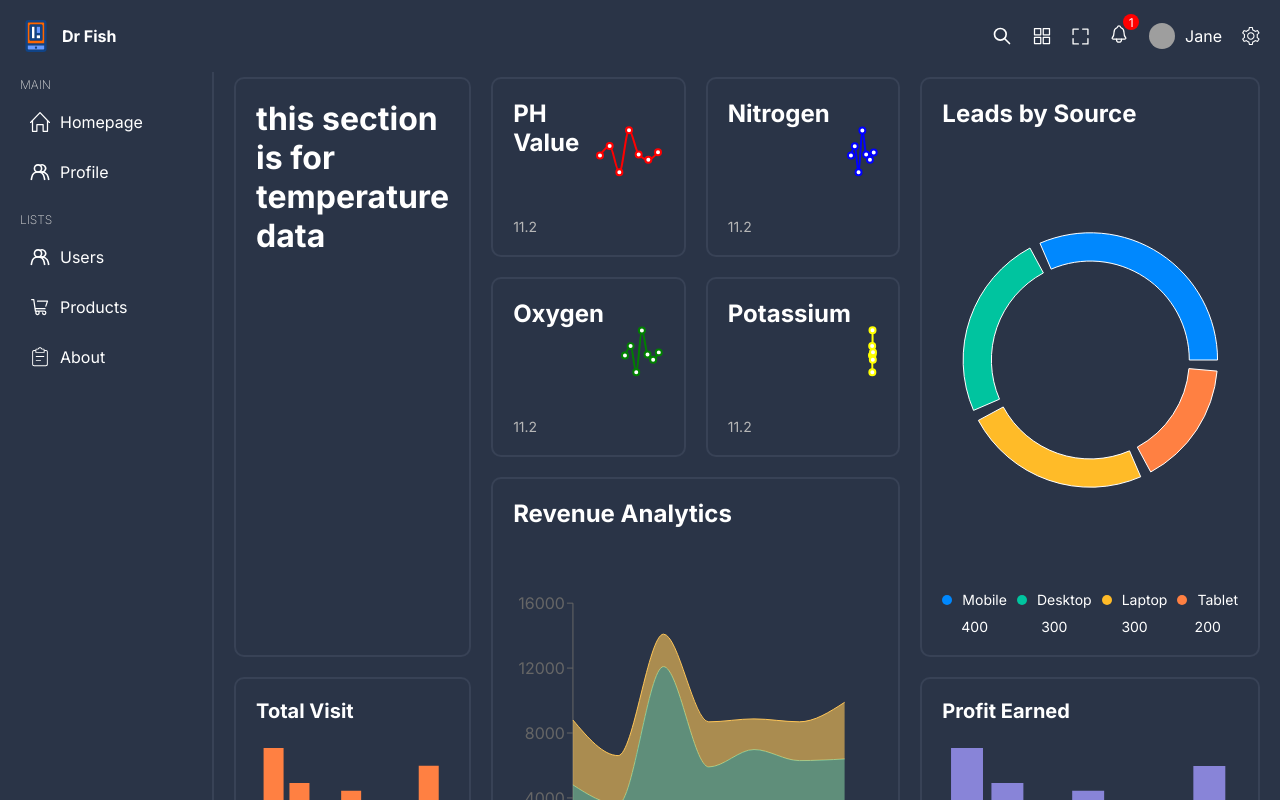
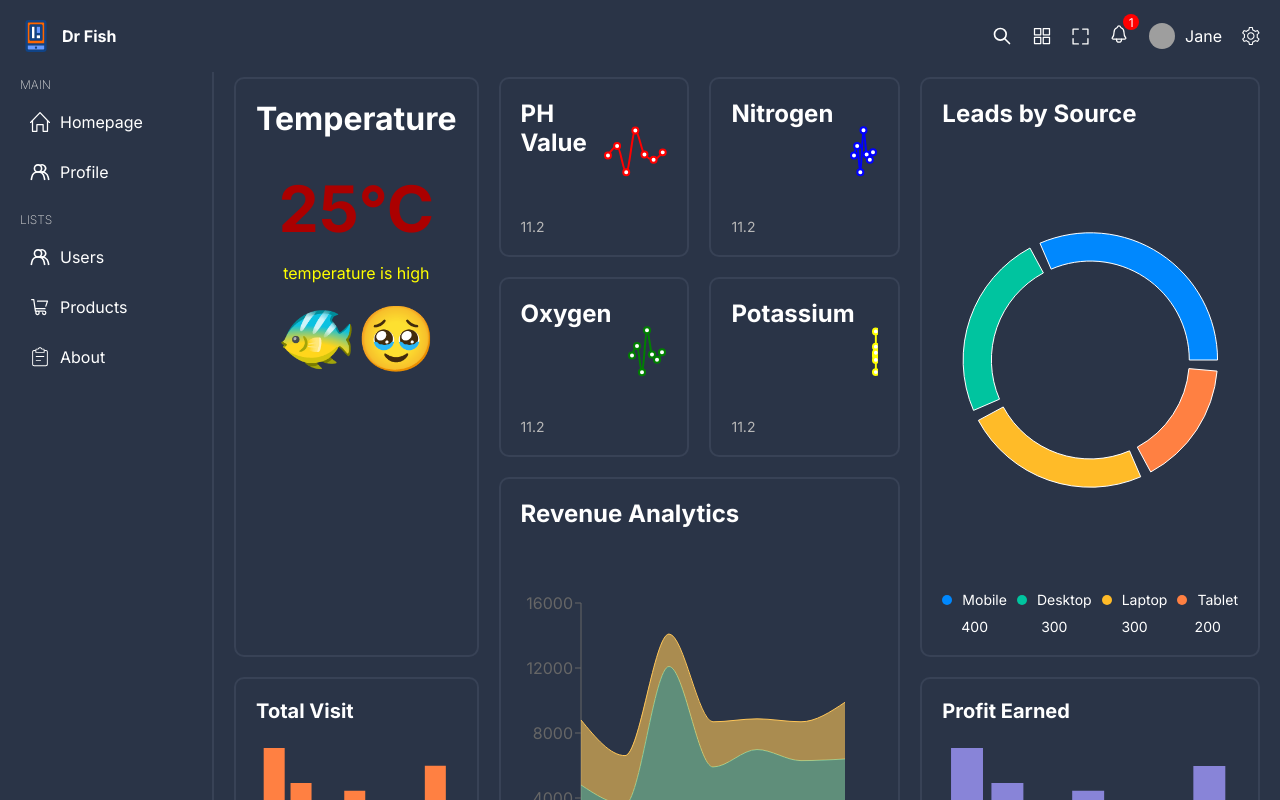
Before and after one commit to santoshyadav-29/Dr-Fish, a React (Vite) app: page / in a window 1280 px wide. Shown: the top 800 px of the page. Built offline with nearby package versions, Linux system fonts and the light colour scheme; grey boxes are pictures that could not be loaded.

Commit message:
temperature added

```diff
--- /dev/null
+++ b/src/components/temp/Temperature.tsx
@@ -0,0 +1,18 @@
+import "./temp.scss";
+const Temperature = () => {
+  const temp = 25;
+  return (
+    <div className="temperature-wrapper">
+      <h1 className="temperature-value">25°C</h1>
+      <div className="temperature-info">
+        <p>{temp > 20 ? "temperature is high" : "temperature is low"}</p>
+          </div>
+
+          <div className="temperature-reaction">
+            {temp > 20 ? "🐠🥹" : "🐠😊"}
+          </div>
+    </div>
+  );
+};
+
+export default Temperature;
--- /dev/null
+++ b/src/components/temp/temp.scss
@@ -0,0 +1,26 @@
+.temperature-wrapper {
+  display: flex;
+  flex-direction: column;
+  gap: 1rem;
+  justify-content: center;
+
+
+  color: white;
+
+  .temperature-value {
+    font-size: 4rem;
+    font-weight: 700;
+    color: rgb(171, 0, 0);
+    text-align: center;
+  }
+
+  .temperature-info {
+    text-align: center;
+    color: yellow;
+  }
+
+  .temperature-reaction {
+   text-align: center;
+   font-size: 4rem;
+  }
+}
--- a/src/pages/home/Home.tsx
+++ b/src/pages/home/Home.tsx
@@ -6,12 +6,16 @@ import PieChartBox from "../../components/pieCartBox/PieChartBox";
 import { barChartBoxRevenue, barChartBoxVisit } from "../../data";
 import { phValue, nitrogen, oxygen, potassium } from "../../chemicals";
 import "./home.scss";
+import Temperature from "../../components/temp/Temperature";
 
 const Home = () => {
   return (
     <div className="home">
       <div className="box box1">
-        <h1>this section is for temperature data</h1>
+        <h1>
+          Temperature
+        </h1>
+        <Temperature />
       </div>
       <div className="box box2">
         <ChartBox chartData={phValue} />
--- a/src/pages/home/home.scss
+++ b/src/pages/home/home.scss
@@ -30,6 +30,11 @@
   .box1 {
     grid-column: span 1;
     grid-row: span 3;
+    display: flex
+    ;
+    flex-direction: column;
+    justify-content: start;
+    gap: 2rem;
   }
 
   .box4 {
```
